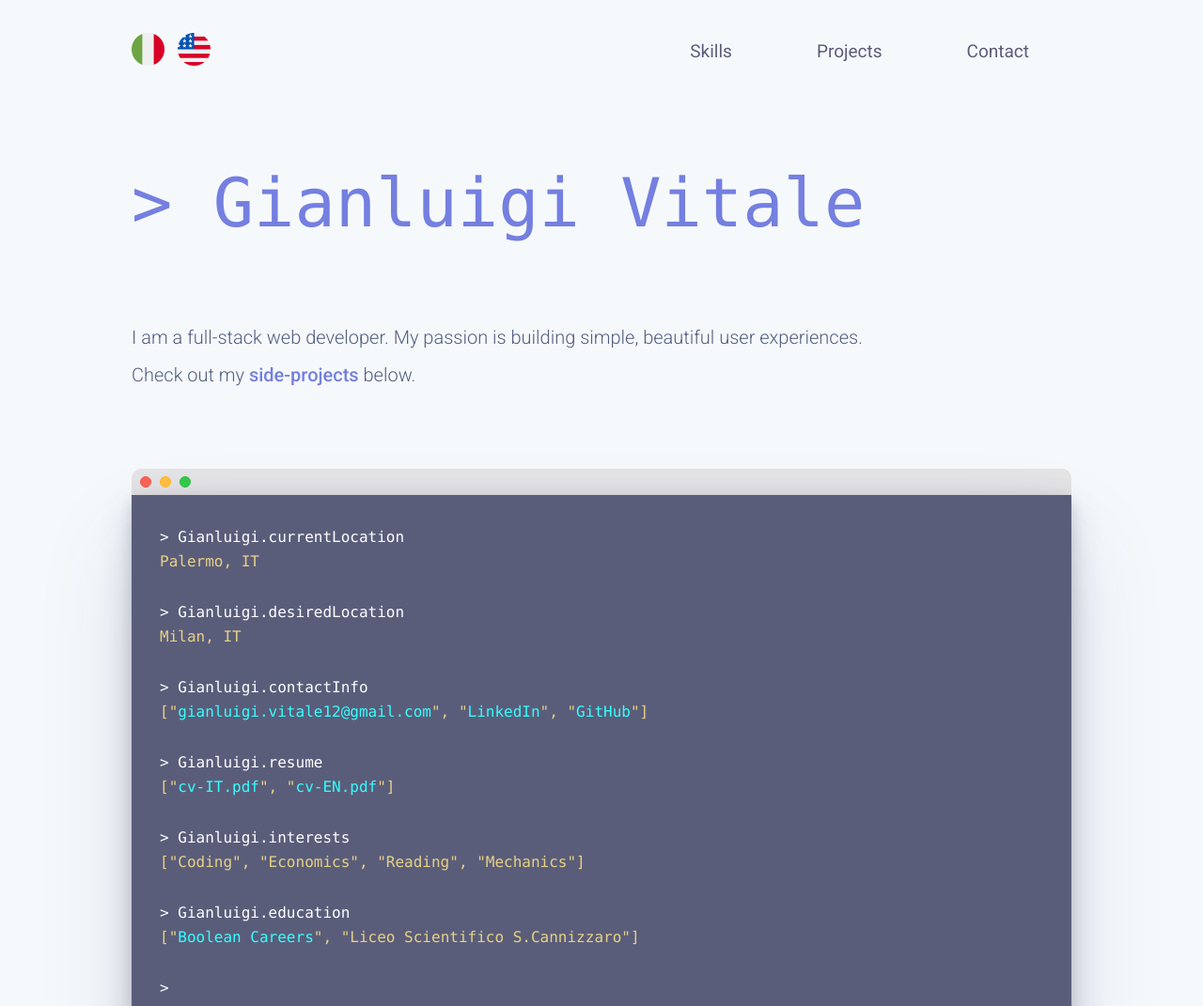
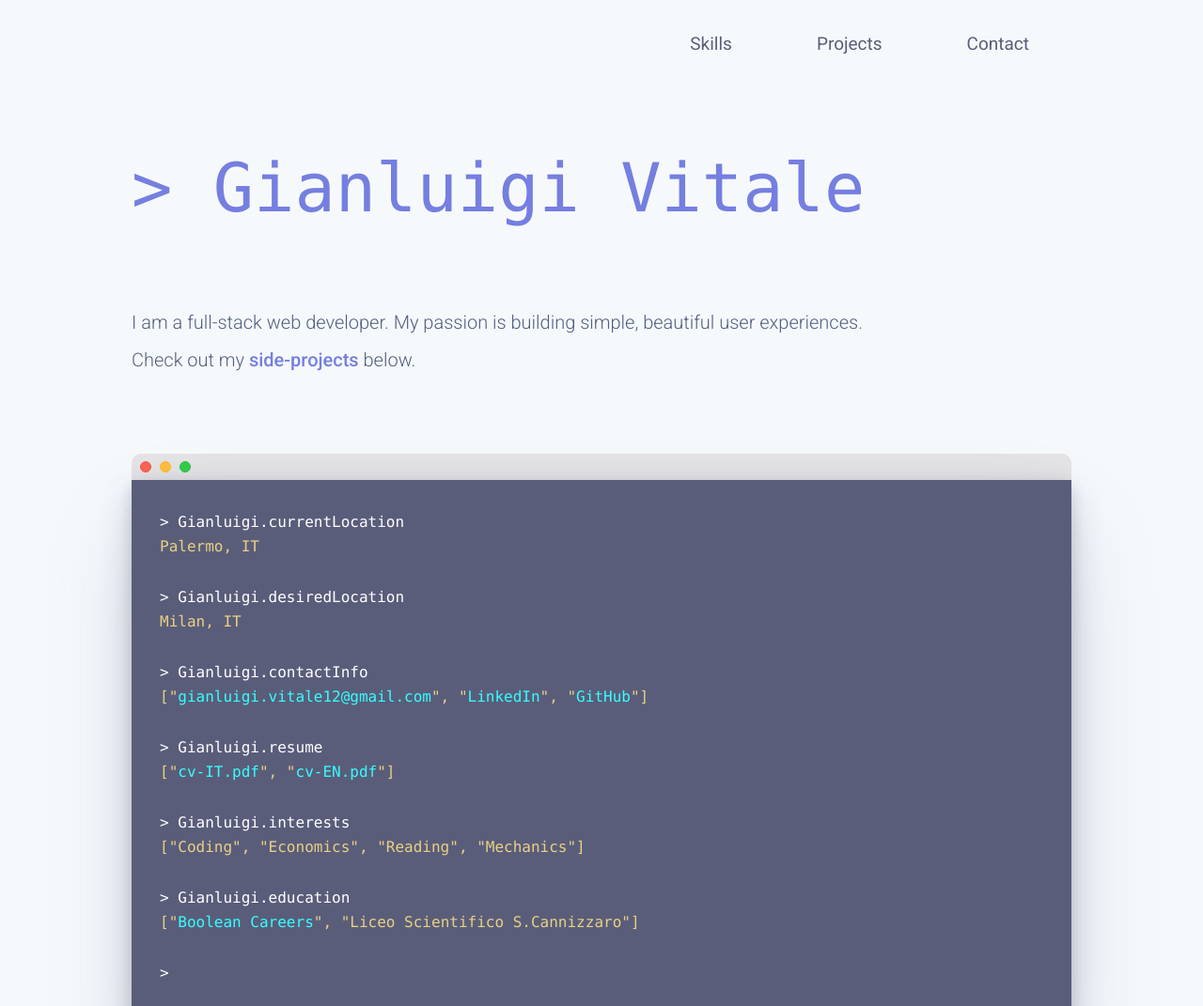
Before and after one commit to GianluigiVitale/portfolio, a website: page index.html in a window 1280 px wide. Shown: the top 1071 px of the page at 94% size. Drawn offline with nearby package versions, Linux system fonts and the light colour scheme.

Commit message:
fix transl

```diff
--- a/index.html
+++ b/index.html
@@ -21,8 +21,8 @@
             <div class="container">
                 <nav class="header-nav">
                     <div class="languages">
-                        <img id="it" src="assets/it.png" alt="it">
-                        <img id="en" src="assets/en.png" alt="en">
+                        <!-- <img id="it" src="assets/it.png" alt="it">
+                        <img id="en" src="assets/en.png" alt="en"> -->
                     </div>
                     <ul>
                         <li><a href="#skills" id="goSkills">Skills</a></li>
```
